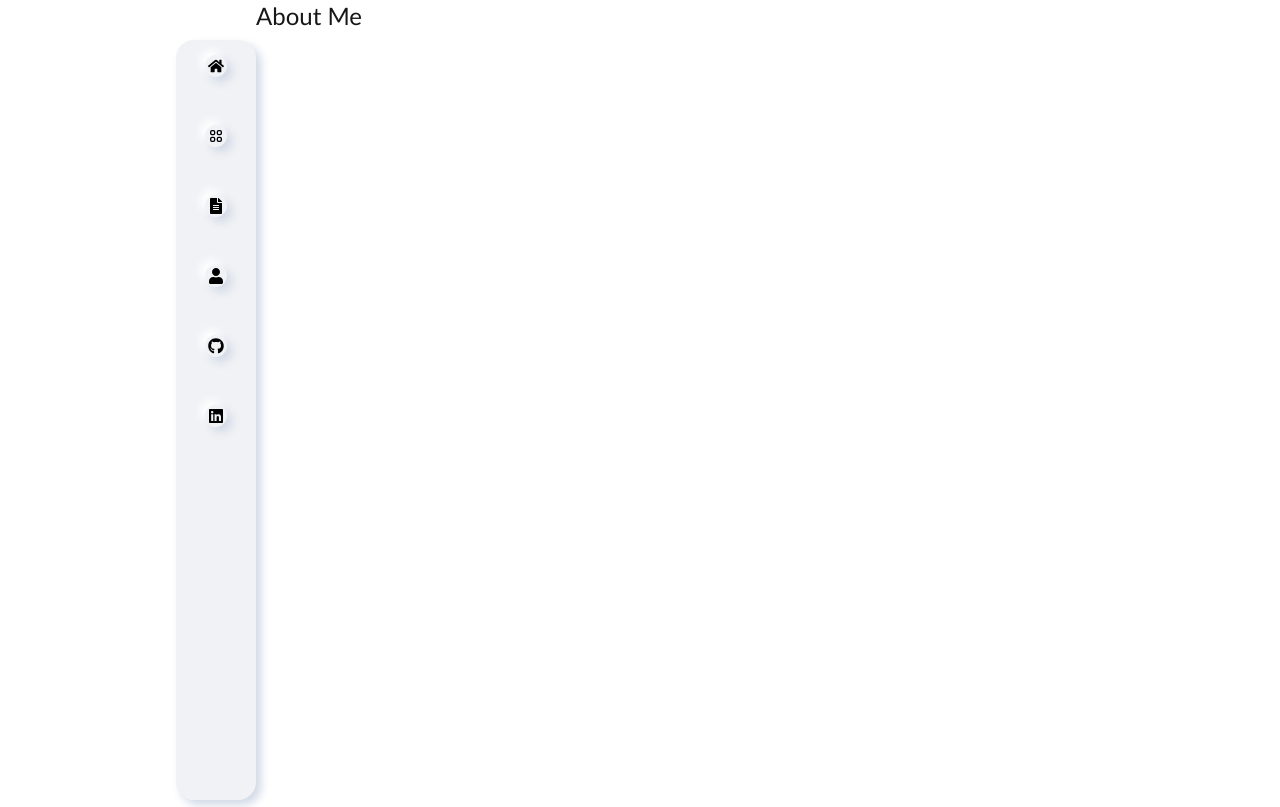
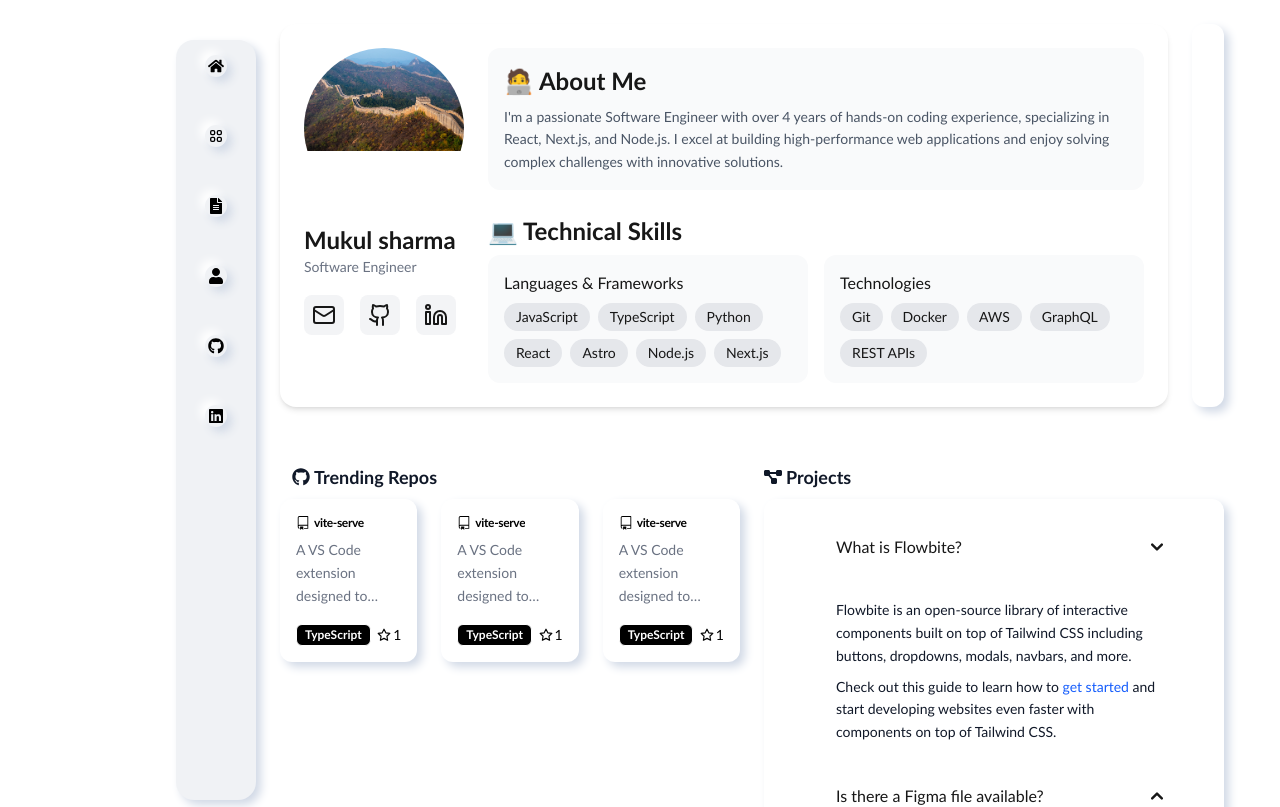
Before and after one commit to mukul9627/Portfolio-Web, a Next.js app: page /about in a window 1280 px wide. Shown: the top 807 px of the page. Built offline with nearby package versions, Linux system fonts and the light colour scheme.

Commit message:
add about component

```diff
--- a/package.json
+++ b/package.json
@@ -10,6 +10,7 @@
   },
   "dependencies": {
     "date-fns": "^4.1.0",
+    "lucide-react": "^0.503.0",
     "next": "15.3.0",
     "react": "^19.0.0",
     "react-calendar-heatmap": "^1.10.0",
--- a/src/app/about/page.tsx
+++ b/src/app/about/page.tsx
@@ -1,4 +1,12 @@
-// src/app/about/page.tsx
-export default function AboutPage() {
-    return <h1 className="text-2xl">About Me</h1>;
-  }
+import React from 'react'
+import Aboutcomp from '@/component/Aboutcomp/Aboutcomp'
+
+const page = () => {
+  return (
+    <div>
+      <Aboutcomp />
+      </div>
+  )
+}
+
+export default page
--- /dev/null
+++ b/src/component/Aboutcomp/Aboutcomp.tsx
@@ -0,0 +1,193 @@
+"use client";
+import React from "react";
+import Image from 'next/image';
+import "@/component/Card/card.css";
+import "@/app/globals.css";
+import Accordion from "@/component/AccordionItem/Accordion";
+import SubmissionHeatmap from "@/component/SubmissionHeatmap";
+import { Mail, Github, Linkedin } from 'lucide-react';
+import Profile from '@/myImage/MukulPro.jpg';
+
+const Aboutcomp = () => {
+    return (
+        <>
+          <div className="flex flex-col lg:flex-row gap-6 bg-white rounded-lg p-6 max-w-7xl">
+      {/* Left Column - Info */}
+      <div className="flex flex-col md:flex-row gap-6 p-6 bg-white rounded-2xl shadow-md max-w-6xl mx-auto">
+
+      {/* Left Side - Profile */}
+      <div className="flex flex-col items-center md:items-start text-center md:text-left">
+        <div className="w-40 h-40 rounded-full overflow-hidden">
+        <Image
+    src={Profile} // ✅ Use the imported image variable directly
+    alt="Mukul Sharma"
+    width={160}
+    height={160}
+    className="object-cover"
+  />
+        </div>
+        <h2 className="mt-4 text-2xl font-bold">Mukul sharma</h2>
+        <p className="text-gray-500">Software Engineer</p>
+        <div className="flex gap-4 mt-4">
+          <a href="mailto:example@example.com" className="p-2 rounded-lg bg-gray-100 hover:bg-gray-200">
+            <Mail />
+          </a>
+          <a href="https://github.com/" target="_blank" className="p-2 rounded-lg bg-gray-100 hover:bg-gray-200">
+            <Github />
+          </a>
+          <a href="https://linkedin.com/" target="_blank" className="p-2 rounded-lg bg-gray-100 hover:bg-gray-200">
+            <Linkedin />
+          </a>
+        </div>
+      </div>
+
+      {/* Right Side - About + Skills */}
+      <div className="flex flex-col gap-6 flex-1">
+        <div className="bg-gray-50 p-4 rounded-xl">
+          <h3 className="text-xl font-semibold mb-2">🧑‍💻 About Me</h3>
+          <p className="text-gray-600">
+            I'm a passionate Software Engineer with over 4 years of hands-on coding experience, specializing in React, Next.js, and Node.js. I excel at building high-performance web applications and enjoy solving complex challenges with innovative solutions.
+          </p>
+        </div>
+
+        <div>
+          <h3 className="text-xl font-semibold mb-2">💻 Technical Skills</h3>
+          <div className="grid grid-cols-1 md:grid-cols-2 gap-4">
+            <div className="bg-gray-50 p-4 rounded-xl">
+              <h4 className="font-medium mb-2">Languages & Frameworks</h4>
+              <div className="flex flex-wrap gap-2">
+                {['JavaScript', 'TypeScript', 'Python', 'React', 'Astro', 'Node.js', 'Next.js'].map((skill) => (
+                  <span key={skill} className="bg-gray-200 text-sm px-3 py-1 rounded-full">{skill}</span>
+                ))}
+              </div>
+            </div>
+            <div className="bg-gray-50 p-4 rounded-xl">
+              <h4 className="font-medium mb-2">Technologies</h4>
+              <div className="flex flex-wrap gap-2">
+                {['Git', 'Docker', 'AWS', 'GraphQL', 'REST APIs'].map((tech) => (
+                  <span key={tech} className="bg-gray-200 text-sm px-3 py-1 rounded-full">{tech}</span>
+                ))}
+              </div>
+            </div>
+          </div>
+        </div>
+      </div>
+    </div>
+
+      {/* Right Column - Submission Heatmap */}
+      <div className="flex-1 min-w-0 card-shadow shadow p-4 overflow-auto">
+        <div className="flex items-center mb-2">
+          <SubmissionHeatmap />
+        </div>
+      </div>
+    </div>
+
+
+
+
+    <section className="max-w-7xl flex flex-col px-6 py-8">
+      {/* Row */}
+      <div className="flex flex-col lg:flex-row gap-6 w-full max-w-7xl ">
+
+        {/* First Col (Trending Repos) */}
+        <div className="w-full lg:w-1/2">
+          <h2 className="flex text-lg font-semibold mb-2 text-gray-900 pl-3 items-center">
+            <svg
+              stroke="currentColor"
+              fill="currentColor"
+              strokeWidth="0"
+              viewBox="0 0 496 512"
+              className="mr-1"
+              height="1em"
+              width="1em"
+              xmlns="http://www.w3.org/2000/svg"
+            >
+              <path d="M165.9 397.4c0 2-2.3 3.6-5.2 3.6-3.3.3-5.6-1.3-5.6-3.6 0-2 2.3-3.6 5.2-3.6 3-.3 5.6 1.3 5.6 3.6zm-31.1-4.5c-.7 2 1.3 4.3 4.3 4.9 2.6 1 5.6 0 6.2-2s-1.3-4.3-4.3-5.2c-2.6-.7-5.5.3-6.2 2.3zm44.2-1.7c-2.9.7-4.9 2.6-4.6 4.9.3 2 2.9 3.3 5.9 2.6 2.9-.7 4.9-2.6 4.6-4.6-.3-1.9-3-3.2-5.9-2.9zM244.8 8C106.1 8 0 113.3 0 252c0 110.9 69.8 205.8 169.5 239.2 12.8 2.3 17.3-5.6 17.3-12.1 0-6.2-.3-40.4-.3-61.4 0 0-70 15-84.7-29.8 0 0-11.4-29.1-27.8-36.6 0 0-22.9-15.7 1.6-15.4 0 0 24.9 2 38.6 25.8 21.9 38.6 58.6 27.5 72.9 20.9 2.3-16 8.8-27.1 16-33.7-55.9-6.2-112.3-14.3-112.3-110.5 0-27.5 7.6-41.3 23.6-58.9-2.6-6.5-11.1-33.3 2.6-67.9 20.9-6.5 69 27 69 27 20-5.6 41.5-8.5 62.8-8.5s42.8 2.9 62.8 8.5c0 0 48.1-33.6 69-27 13.7 34.7 5.2 61.4 2.6 67.9 16 17.7 25.8 31.5 25.8 58.9 0 96.5-58.9 104.2-114.8 110.5 9.2 7.9 17 22.9 17 46.4 0 33.7-.3 75.4-.3 83.6 0 6.5 4.6 14.4 17.3 12.1C428.2 457.8 496 362.9 496 252 496 113.3 383.5 8 244.8 8z" />
+            </svg>
+            Trending Repos
+          </h2>
+
+          <div className="flex flex-col sm:flex-row gap-6 w-full">
+            {[...Array(3)].map((_, idx) => (
+              <div key={idx} className="p-4 rounded-lg bg-white shadow w-full sm:w-1/3">
+                <h4 className="font-semibold tracking-tight text-sm line-clamp-1 flex items-center text-black">
+                  <a
+                    className="flex items-center"
+                    href="https://github.com/phondani0/vite-serve"
+                    target="_blank"
+                    rel="noreferrer"
+                  >
+                    <svg
+                      stroke="currentColor"
+                      fill="currentColor"
+                      strokeWidth="0"
+                      viewBox="0 0 24 24"
+                      height="1em"
+                      width="1em"
+                      xmlns="http://www.w3.org/2000/svg"
+                    >
+                      <path d="M3 2.75A2.75 2.75 0 0 1 5.75 0h14.5a.75.75 0 0 1 .75.75v20.5a.75.75 0 0 1-.75.75h-6a.75.75 0 0 1 0-1.5h5.25v-4H6A1.5 1.5 0 0 0 4.5 18v.75c0 .716.43 1.334 1.05 1.605a.75.75 0 0 1-.6 1.374A3.251 3.251 0 0 1 3 18.75ZM19.5 1.5H5.75c-.69 0-1.25.56-1.25 1.25v12.651A2.989 2.989 0 0 1 6 15h13.5Z" />
+                      <path d="M7 18.25a.25.25 0 0 1 .25-.25h5a.25.25 0 0 1 .25.25v5.01a.25.25 0 0 1-.397.201l-2.206-1.604a.25.25 0 0 0-.294 0L7.397 23.46a.25.25 0 0 1-.397-.2v-5.01Z" />
+                    </svg>
+                    <span className="line-clamp-1 ml-1 text-xs text-black">vite-serve</span>
+                  </a>
+                </h4>
+                <p className="text-sm text-gray-500 mt-2 leading-snug line-clamp-3">
+                  A VS Code extension designed to streamline your React development workflow by starting your existing projects with Vite with no extra configuration.
+                </p>
+                <div className="flex items-center justify-between mt-4">
+                  <div className="rounded-md border py-0.5 px-2 text-xs font-semibold bg-black text-white">
+                    TypeScript
+                  </div>
+                  <div className="flex items-center text-black">
+                    <svg
+                      stroke="currentColor"
+                      fill="none"
+                      strokeWidth="2"
+                      viewBox="0 0 24 24"
+                      strokeLinecap="round"
+                      strokeLinejoin="round"
+                      className="block w-3.5 h-3.5"
+                      xmlns="http://www.w3.org/2000/svg"
+                    >
+                      <polygon points="12 2 15.09 8.26 22 9.27 17 14.14 18.18 21.02 12 17.77 5.82 21.02 7 14.14 2 9.27 8.91 8.26 12 2" />
+                    </svg>
+                    <span className="ml-0.5 text-sm">1</span>
+                  </div>
+                </div>
+              </div>
+            ))}
+          </div>
+        </div>
+
+        {/* Second Col (Projects) */}
+        <div className="w-full lg:w-1/2">
+          <h2 className="flex text-lg font-semibold mb-2 text-gray-900 items-center">
+            <svg
+              stroke="currentColor"
+              fill="currentColor"
+              strokeWidth="0"
+              viewBox="0 0 576 512"
+              className="mr-1"
+              height="1em"
+              width="1em"
+              xmlns="http://www.w3.org/2000/svg"
+            >
+              <path d="M0 80C0 53.5 21.5 32 48 32h96c26.5 0 48 21.5 48 48V96H384V80c0-26.5 21.5-48 48-48h96c26.5 0 48 21.5 48 48v96c0 26.5-21.5 48-48 48H432c-26.5 0-48-21.5-48-48V160H192v16c0 1.7-.1 3.4-.3 5L272 288h96c26.5 0 48 21.5 48 48v96c0 26.5-21.5 48-48 48H272c-26.5 0-48-21.5-48-48V336c0-1.7 .1-3.4 .3-5L144 224H48c-26.5 0-48-21.5-48-48V80z" />
+            </svg>
+            Projects
+          </h2>
+          <div className="p-4 rounded-lg bg-white h-auto shadow min-h-[9.5rem]">
+            <Accordion />
+          </div>
+        </div>
+
+      </div>
+    </section>
+
+
+        </>
+      );
+}
+
+export default Aboutcomp
--- /dev/null
+++ b/src/images.d.ts
@@ -0,0 +1,9 @@
+declare module '*.jpeg' {
+    const content: import('next/image').StaticImageData;
+    export default content;
+  }
+
+  declare module '*.png' {
+    const content: import('next/image').StaticImageData;
+    export default content;
+  }
```
Also changed, not shown: src/myImage/MukulPro.jpg (added), 1 other file (tests, documents, lock files or other folders).
